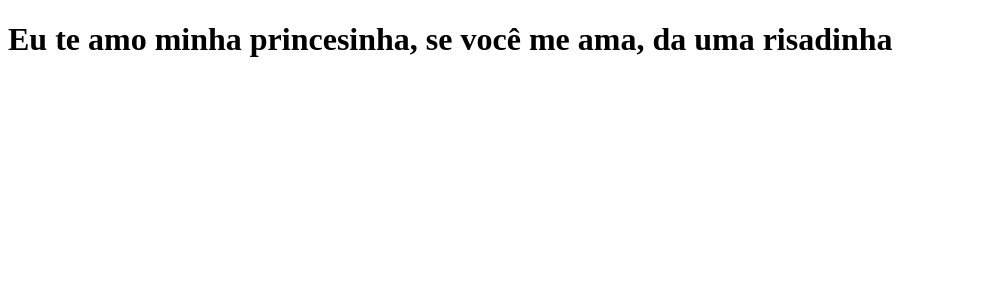
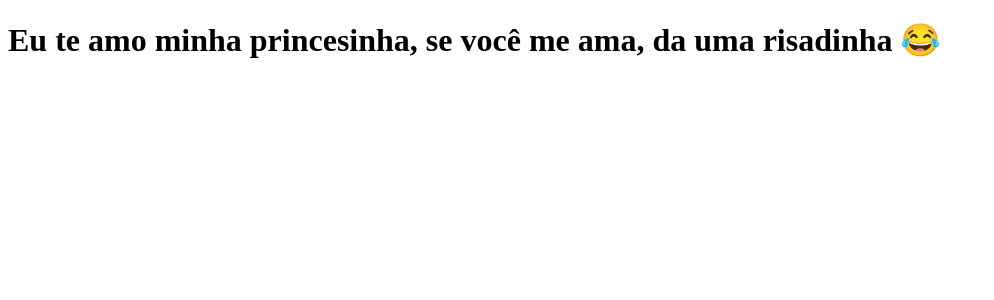
Before and after one commit to GabrielProzin/clone-tabnews, a Next.js app: page / in a window 1280 px wide. Shown: the top 300 px of the page, without its empty margins (0-994 px from the left). Built offline with nearby package versions, Linux system fonts and the light colour scheme.

Commit message:
adiciona emoji de risada

```diff
--- a/pages/index.js
+++ b/pages/index.js
@@ -1,5 +1,5 @@
 function Home() {
-  return <h1>Eu te amo minha princesinha, se você me ama, da uma risadinha</h1>;
+  return <h1>Eu te amo minha princesinha, se você me ama, da uma risadinha 😂</h1>;
 }
 
 export default Home;
```
